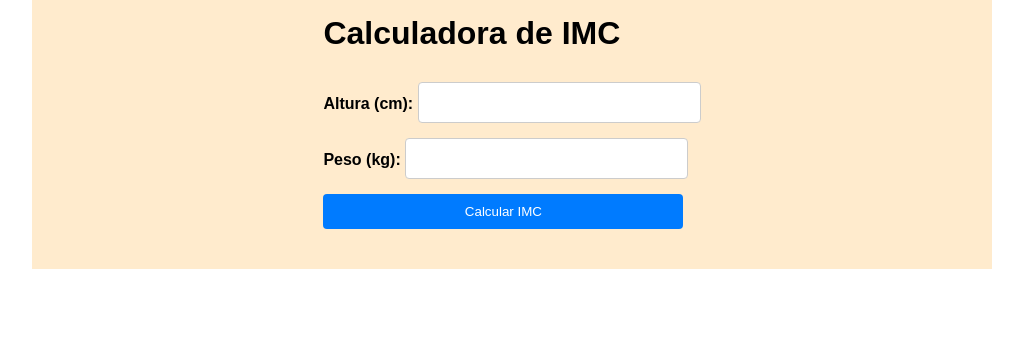
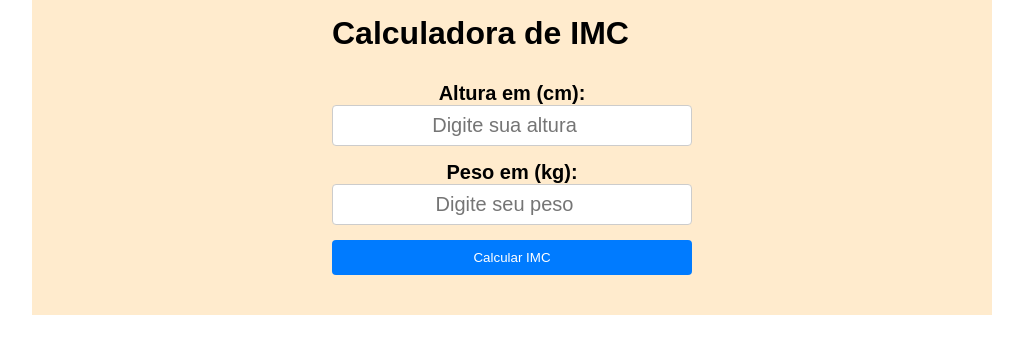
Before and after one commit to SIMOES131/atividade_modulo_28, a React app: page / in a window 1280 px wide. Shown: the top 354 px of the page, without its empty margins (128-1151 px from the left). Built offline with nearby package versions, Linux system fonts and the light colour scheme; the HTML template or start-up script is replaced by a standard one.

Commit message:
Excluindo o label

```diff
--- a/src/components/Formulario/Formulario.module.css
+++ b/src/components/Formulario/Formulario.module.css
@@ -11,6 +11,7 @@
 }
 
 .input {
+    width: 360px;
     padding: 8px;
     border: 1px solid #ccc;
     border-radius: 4px;
@@ -32,3 +33,8 @@
 .button:hover {
     background-color: #0056b3;
 }
+
+h2 {
+    font-size: 20px;
+    text-align: center;
+}
--- a/src/components/Formulario/index.jsx
+++ b/src/components/Formulario/index.jsx
@@ -15,24 +15,28 @@ function Formulario({ calcularIMC }) {
   return (
     <div class="container">
         <form className={styles.form} onSubmit={handleSubmit}>
+
             <div>
-              <label className={styles.label} htmlFor="altura">Altura (cm): </label>
+              <h2>Altura em (cm):</h2>
               <input
                 className={styles.input}
                 type="number"
                 id="altura"
+                placeholder='Digite sua altura'
                 value={altura}
                 onChange={(e) => setAltura(e.target.value)}
                 required
               />
             </div>
 
+
       <div>
-        <label className={styles.label} htmlFor="peso">Peso (kg): </label>
+        <h2>Peso em (kg):</h2>
         <input
           className={styles.input}
           type="number"
           id="peso"
+          placeholder='Digite seu peso'
           value={peso}
           onChange={(e) => setPeso(e.target.value)}
           required
```
